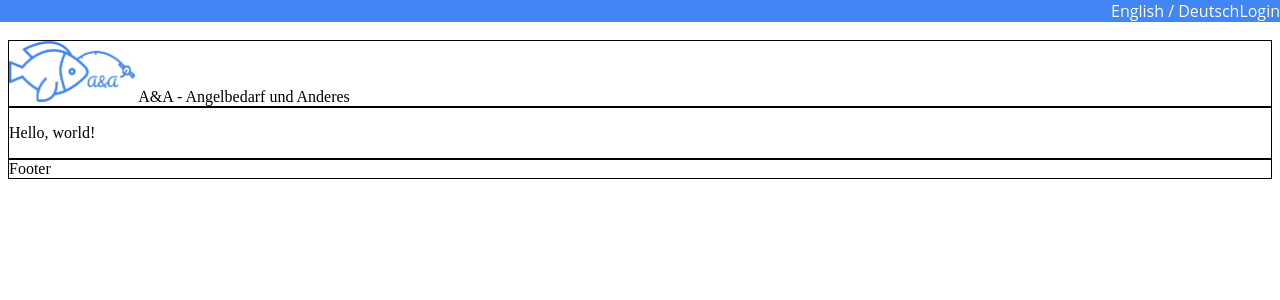
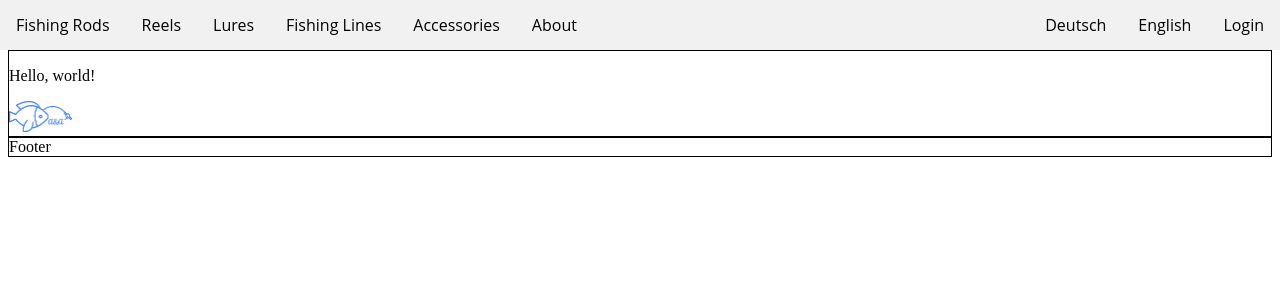
Before and after one commit to bittersweet-coffee/bfh-webshop, a PHP site: page /html/index.html in a window 1280 px wide. Shown: the top 300 px of the page. Run offline with PHP 8.4, Linux system fonts and the light colour scheme.

Commit message:
Add initial navigation

```diff
--- a/src/css/style.css
+++ b/src/css/style.css
@@ -18,11 +18,44 @@ header a {
 }
 
 nav {
-    margin-top: 40px;
-    border: 1px solid black;
+    width: 100%;
+    top: 0;
+    left: 0;
+    position: fixed;
+}
+
+nav ul {
+    list-style-type: none;
+    margin: 0;
+    padding: 0;
+    overflow: hidden;
+    background: #f1f1f1;
+}
+
+.nav-left {
+    float: left;
+}
+
+.nav-right {
+    float: right;
+}
+
+nav a {
+    display: block;
+    font: 1em "Open Sans", sans-serif;
+    color: #000000;
+    text-decoration: none;
+    text-align: center;
+    padding: 14px 16px;
+}
+
+nav a:active {
+    color: #ffffff;
+    background: #4285f4;
 }
 
 #content {
+    margin-top: 50px;
     border: 1px solid black;
 }
 
@@ -31,5 +64,5 @@ footer {
 }
 
 #logo {
-    width: 10%;
+    width: 5%;
 }
--- a/src/html/index.html
+++ b/src/html/index.html
@@ -10,14 +10,23 @@
 </head>
 <body>
     <header>
-        <a href="login.html" alt="Login">Login</a><a href="#en" alt="Language">English / Deutsch</a>
     </header>
     <nav>
-        <img src="../img/logo.png" alt="Logo" id="logo">
-        <span>A&A - Angelbedarf und Anderes</span>
+        <ul>
+            <li class="nav-left"><a href="rods.html" alt="Fishing Rods">Fishing Rods</a></li>
+            <li class="nav-left"><a href="reels.html" alt="Reels">Reels</a></li>
+            <li class="nav-left"><a href="lures.html" alt="Lures">Lures</a></li>
+            <li class="nav-left"><a href="lines.html" alt="Fishing Lines">Fishing Lines</a></li>
+            <li class="nav-left"><a href="accessories.html" alt="Accessories">Accessories</a></li>
+            <li class="nav-left"><a href="about.html" alt="About">About</a></li>
+            <li class="nav-right"><a href="login.html" alt="Login">Login</a></li>
+            <li class="nav-right"><a href="#en" alt="English">English</a></li>
+            <li class="nav-right"><a href="#de" alt="Deutsch">Deutsch</a></li>
+        </ul>
     </nav>
     <div id="content">
         <p>Hello, world!</p>
+        <img src="../img/logo.png" alt="Logo" id="logo">
     </div>
     <footer>Footer</footer>
     <script src="../js/script.js"></script>
```
